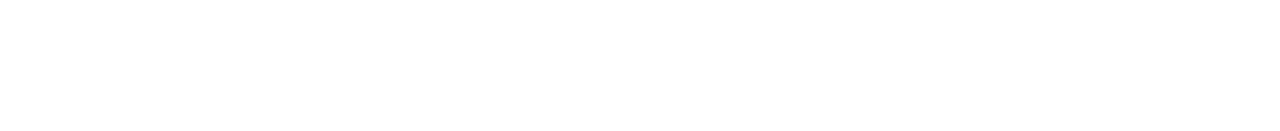
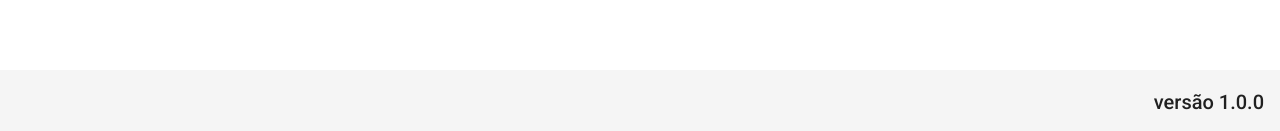
Before and after one commit to luiz87/spotify-cover-front, an Angular app: page / in a window 1280 px wide. Shown: the part 666-797 px from the top of the page. Built offline with nearby package versions, Linux system fonts and the light colour scheme.

Commit message:
criação do footer

```diff
--- a/src/app/app.component.html
+++ b/src/app/app.component.html
@@ -1 +1,2 @@
 <app-header></app-header>
+<app-footer></app-footer>
--- a/src/app/app.module.ts
+++ b/src/app/app.module.ts
@@ -5,11 +5,13 @@
 import { AppRoutingModule } from './app-routing.module';
 import { AppComponent } from './app.component';
 import { HeaderComponent } from './components/template/header/header.component';
+import { FooterComponent } from './components/template/footer/footer.component';
 
 @NgModule({
   declarations: [
     AppComponent,
-    HeaderComponent
+    HeaderComponent,
+    FooterComponent
   ],
   imports: [
     BrowserModule,
--- /dev/null
+++ b/src/app/components/template/footer/footer.component.css
@@ -0,0 +1,5 @@
+.footer{
+    bottom: 0;
+    position: fixed;
+    justify-content: flex-end;
+}
--- /dev/null
+++ b/src/app/components/template/footer/footer.component.html
@@ -0,0 +1,3 @@
+<mat-toolbar class="footer">
+    <span>versão 1.0.0</span>
+</mat-toolbar>
--- /dev/null
+++ b/src/app/components/template/footer/footer.component.ts
@@ -0,0 +1,15 @@
+import { Component, OnInit } from '@angular/core';
+
+@Component({
+  selector: 'app-footer',
+  templateUrl: './footer.component.html',
+  styleUrls: ['./footer.component.css']
+})
+export class FooterComponent implements OnInit {
+
+  constructor() { }
+
+  ngOnInit(): void {
+  }
+
+}
```
